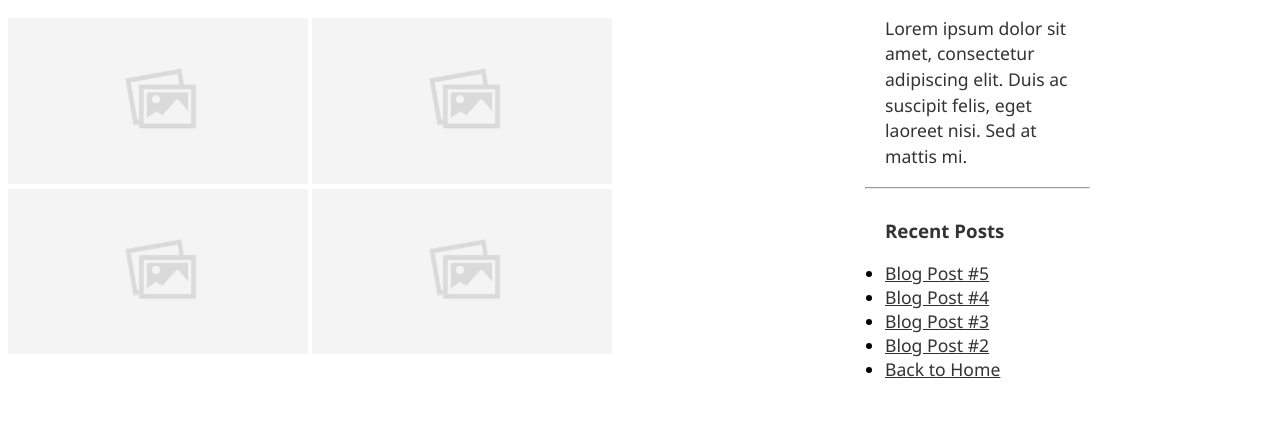
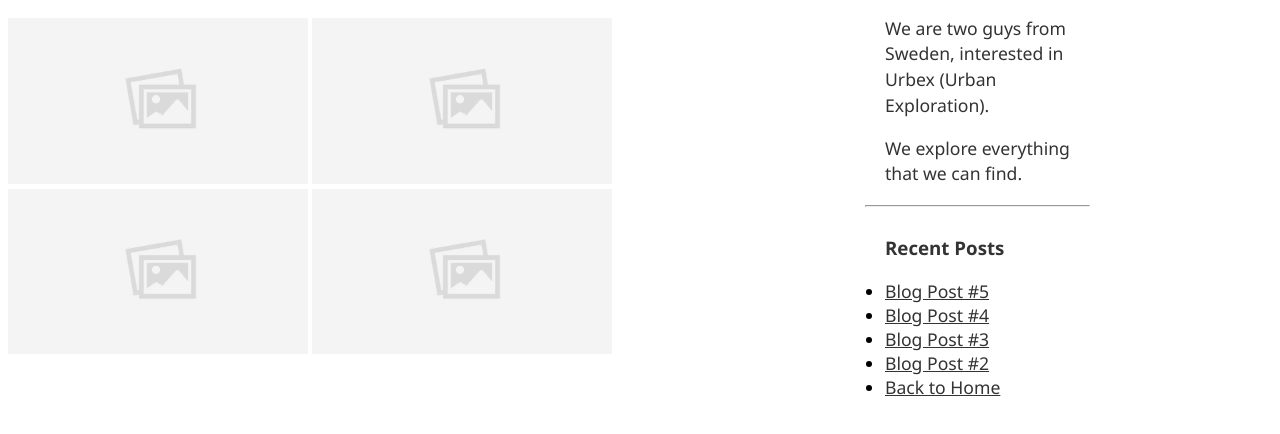
Before and after one commit to brothersOfDecay/brothersofdecay, a plain HTML site: page posts/post1.html in a window 1280 px wide. Shown: the part 78-512 px from the top of the page. Drawn offline with Linux system fonts and the light colour scheme.

Commit message:
Small changes

```diff
--- a/posts/post1.html
+++ b/posts/post1.html
@@ -13,7 +13,8 @@
     <div class="container">
         <aside>
             <h3>About</h3>
-            <p>Lorem ipsum dolor sit amet, consectetur adipiscing elit. Duis ac suscipit felis, eget laoreet nisi. Sed at mattis mi.</p>
+            <p>We are two guys from Sweden, interested in Urbex (Urban Exploration).</p>
+            <p>We explore everything that we can find.</p>
             <hr>
             <h3>Recent Posts</h3>
             <ul>
```
